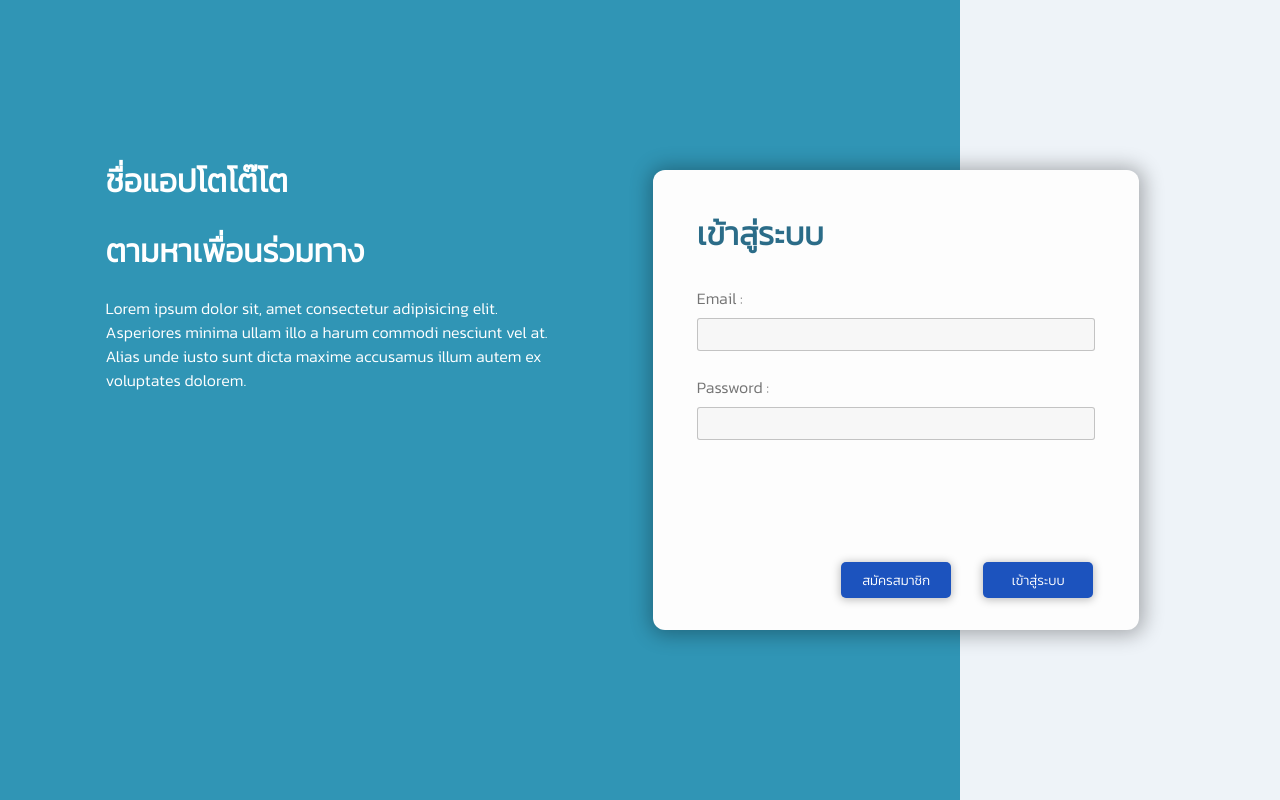
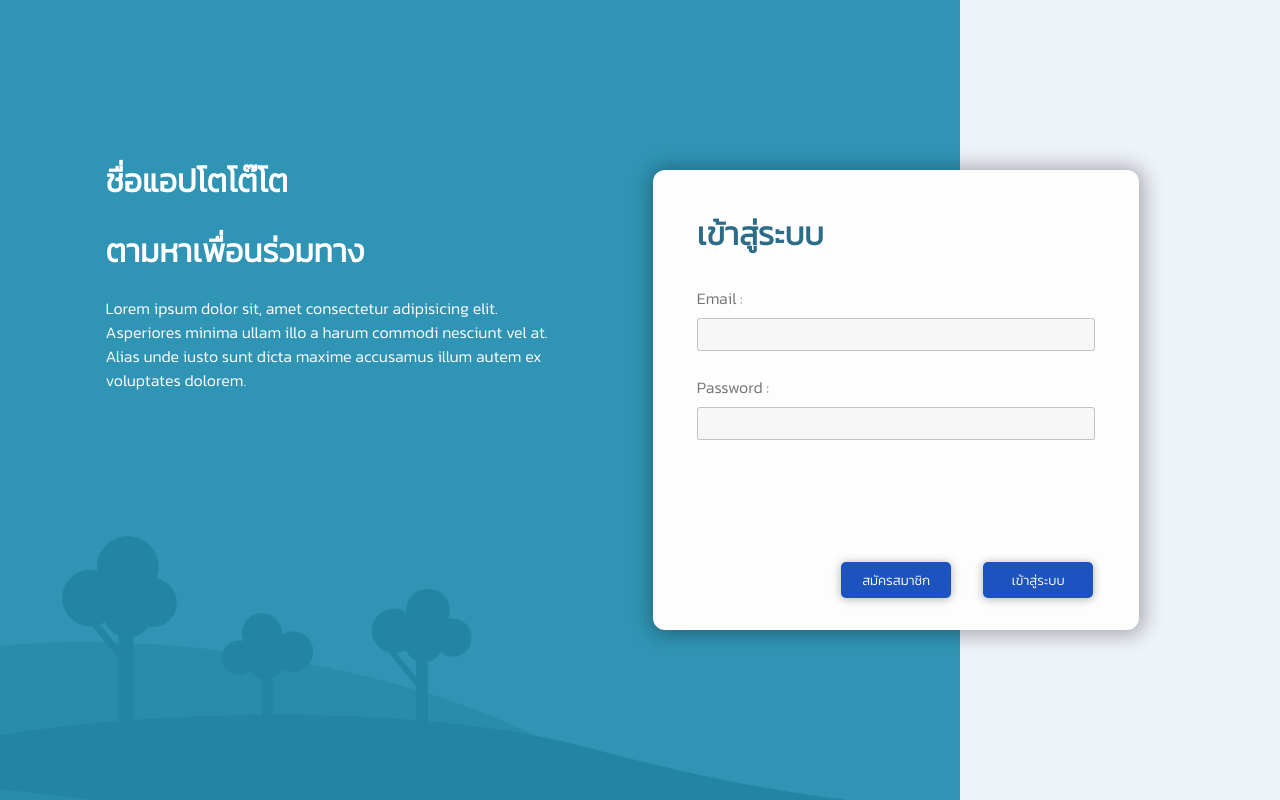
Before and after one commit to lyDevper/TyApp, a React (Create React App) app: page /Login in a window 1280 px wide. Built offline with nearby package versions, Linux system fonts and the light colour scheme.

Commit message:
added background image, added categories

```diff
--- a/src/Login.module.css
+++ b/src/Login.module.css
@@ -25,6 +25,10 @@
     justify-content: center;
     align-items: center;
 
+    background-image: url('../public/LoginBkg.png');
+    background-repeat: no-repeat;
+    background-attachment: fixed;
+    background-size: cover;
 }
 
 .descriptTxtDiv {
--- a/src/subComponents/NewEvent.js
+++ b/src/subComponents/NewEvent.js
@@ -54,7 +54,9 @@ return (
                 <option value="บิวตี้">บิวตี้</option>
                 <option value="นันทนาการ">นันทนาการ</option>
                 <option value="ท่องเที่ยว">ท่องเที่ยว</option>
+                <option value="กิจกรรม">กิจกรรม</option>
                 <option value="การเรียน">การเรียน</option>
+                <option value="คนเหงา">คนเหงา</option>
             </select>
             {/* date */}
             <br/>
@@ -133,6 +135,11 @@ async function toggleModal(eventname,type,date,time,place,amount,other,noti,moda
     console.log('response from posting new event: ' , response);
 
     setModal(!modal);
+    /*
+    setTimeout(() => {
+      location.reload(); //just make it refresh
+    }, 120);
+    */
   }
 };
 
```
Also changed, not shown: public/LoginBkg.png (added).
